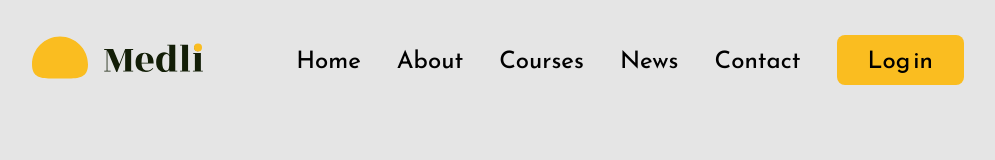
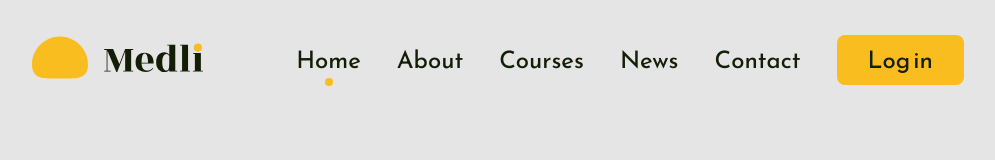
Before and after one commit to KrissDrawing/Medli, a React (Create React App) app: page / in a window 1280 px wide. Shown: the top 160 px of the page, without its empty margins (133-1128 px from the left). Built offline with nearby package versions, Linux system fonts and the light colour scheme; a web font is replaced by a local one.

Commit message:
Added navigation links to navigation

```diff
--- a/package.json
+++ b/package.json
@@ -9,6 +9,7 @@
     "prop-types": "^15.7.2",
     "react": "^17.0.2",
     "react-dom": "^17.0.2",
+    "react-router-dom": "^5.2.0",
     "react-scripts": "4.0.3",
     "styled-components": "^5.3.0",
     "web-vitals": "^1.1.2"
--- a/src/App.js
+++ b/src/App.js
@@ -1,12 +1,20 @@
 import React from "react";
+import "./App.css";
+import { BrowserRouter as Router, Route, Switch, Redirect } from "react-router-dom";
 import NavBar from "Components/Navigation/NavBar";
-import "./App.css";
+import CTAButton from "Components/Button/CTAButton";
 
 const App = () => {
   return (
-    <div>
+    <Router>
       <NavBar />
-    </div>
+      <Switch>
+        <Route exact path="/">
+          {/* <CTAButton>Get started</CTAButton> */}
+        </Route>
+        <Redirect to="/" />
+      </Switch>
+    </Router>
   );
 };
 
--- a/src/Components/Navigation/Navigation.js
+++ b/src/Components/Navigation/Navigation.js
@@ -1,6 +1,7 @@
+import React from "react";
+import { NavLink } from "react-router-dom";
+import styled from "styled-components";
 import { PrimaryButton } from "Components/Utility/Utility";
-import React from "react";
-import styled from "styled-components";
 
 const Wrapper = styled.ul`
   list-style-type: none;
@@ -23,15 +24,46 @@ const NavButton = styled.li`
   }
 `;
 
+const StyledLink = styled(NavLink)`
+  text-decoration: none;
+  color: ${({ theme }) => theme.colors.fontPrimaryDark};
+  position: relative;
+  &.active {
+    &::after {
+      content: "";
+      border-radius: 50%;
+      width: 8px;
+      height: 8px;
+      position: absolute;
+      bottom: 0;
+      left: 50%;
+      transform: translate(-50%, 100%);
+      background-color: ${({ theme }) => theme.colors.primary};
+    }
+  }
+`;
+
 const Navigation = () => {
   return (
     <Wrapper>
-      <NavButton>Home</NavButton>
-      <NavButton>About</NavButton>
-      <NavButton>Courses</NavButton>
-      <NavButton>News</NavButton>
-      <NavButton>Contact</NavButton>
-      <NavButton>Log in</NavButton>
+      <NavButton>
+        <StyledLink to="/">Home</StyledLink>
+      </NavButton>
+      <NavButton>
+        <StyledLink to="/about">About</StyledLink>
+      </NavButton>
+      <NavButton>
+        <StyledLink to="/courses">Courses</StyledLink>
+      </NavButton>
+      <NavButton>
+        <StyledLink to="/news">News</StyledLink>
+      </NavButton>
+      <NavButton>
+        <StyledLink to="/contact">Contact</StyledLink>
+      </NavButton>
+      <NavButton>
+        <StyledLink to="/login">Log in</StyledLink>
+      </NavButton>
     </Wrapper>
   );
 };
```
Also changed, not shown: 1 other file (tests, documents, lock files or other folders).
